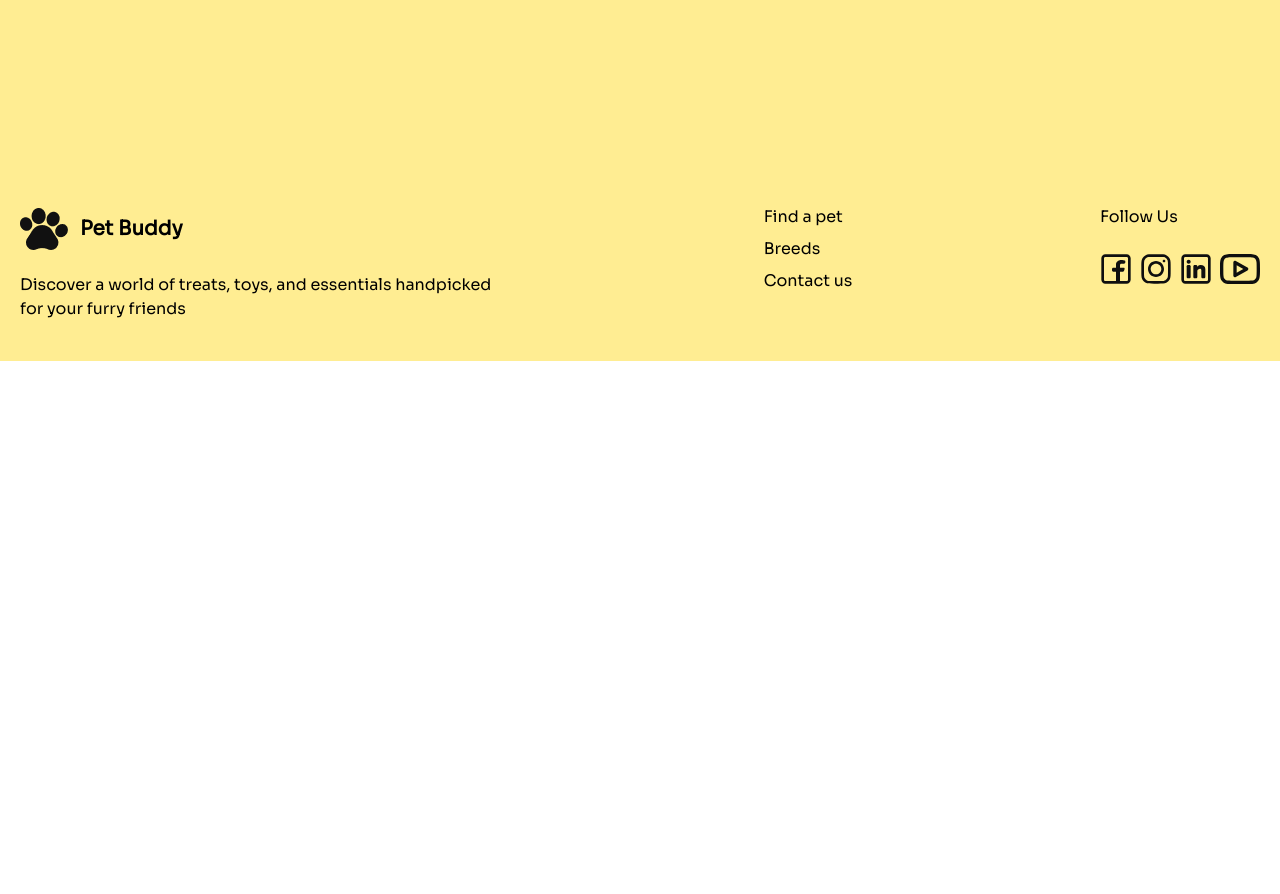
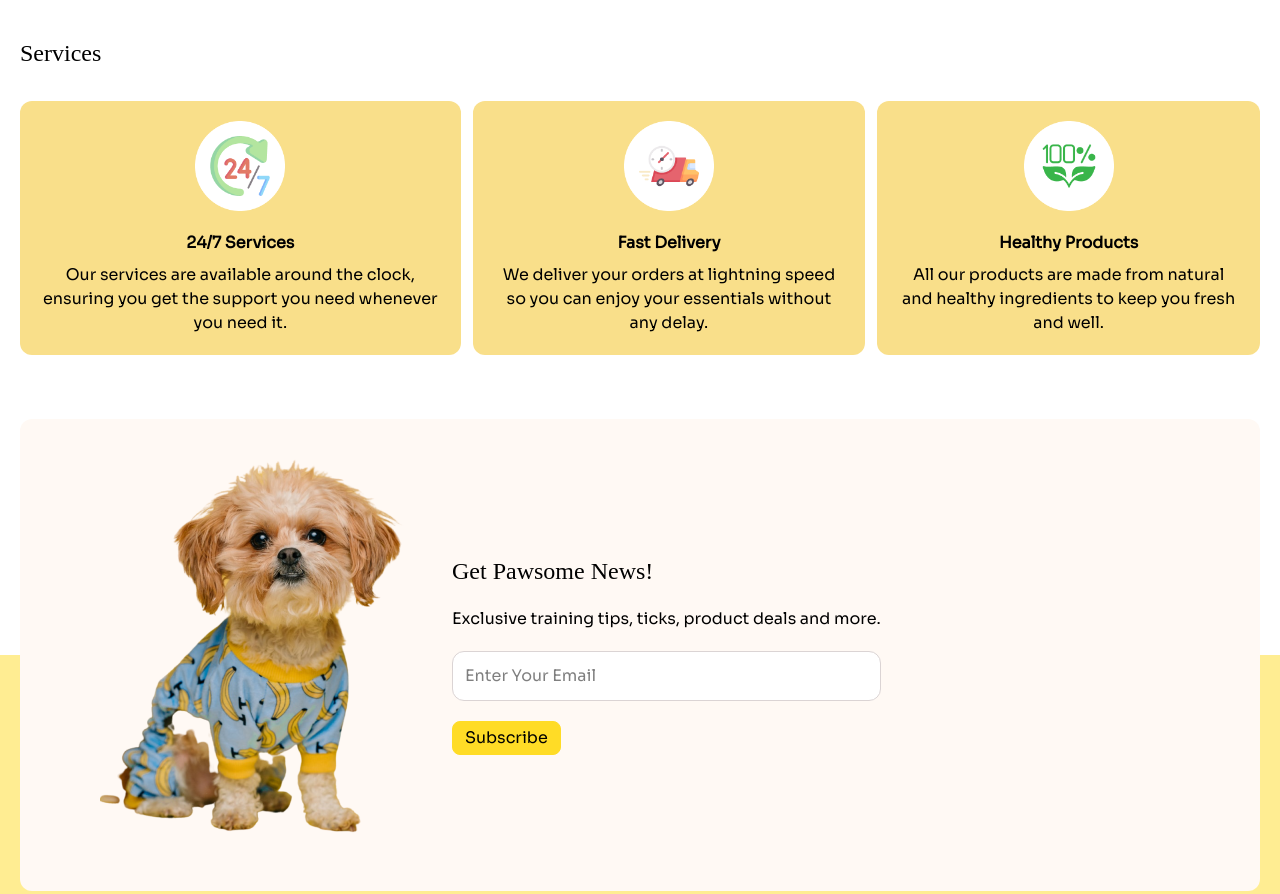
Before and after one commit to iamabdullahalsifat/Pet-Buddy, a plain HTML site: page PetBuddy/index.html in a window 1280 px wide. Shown: the part 2399-3293 px from the top of the page. Before the commit the page ends 2760 px from the top, so only its background shows below. Drawn offline with Linux system fonts and the light colour scheme; a web font is replaced by a local one.

Commit message:
Project Finish

```diff
--- a/PetBuddy/index.html
+++ b/PetBuddy/index.html
@@ -152,9 +152,9 @@
       </div>
     </section>
     <!-- Trending Pet -->
-    <section class="bg-[#FFF9F4] mt-14">
+    <section class="sm:bg-[#FFF9F4] mt-14">
       <!-- All Content -->
-      <div class="max-w-7xl mx-auto px-5 py-10">
+      <div class="max-w-7xl mx-auto px-5 sm:py-20">
         <h2 class="adlam text-2xl mb-5">Trending Pet Products</h2>
         <!-- Card -->
         <div class="flex flex-col 800d:flex-row gap-4">
@@ -338,11 +338,62 @@
         </div>
       </div>
     </section>
+    <!-- Services -->
+    <section class="max-w-7xl mx-auto px-5 mt-10">
+      <h2 class="adlam text-2xl mb-8">Services</h2>
+      <!-- Card -->
+      <div class="flex flex-col sm:flex-row gap-3">
+        <!-- Card 1 -->
+        <div class="bg-[#F9DF8A] flex flex-col justify-center items-center gap-5 p-5 rounded-xl">
+          <div>
+            <img class="w-[60%] mx-auto" src="./images/service-1.png">
+          </div>
+          <div class="text-center space-y-2">
+            <h2 class="font-semibold">24/7 Services</h2>
+            <p>Our services are available around the clock, ensuring you get the support you need whenever you need it.</p>
+          </div>
+        </div>
+        <!-- Card 2 -->
+        <div class="bg-[#F9DF8A] flex flex-col justify-center items-center gap-5 p-5 rounded-xl">
+          <div>
+            <img class="w-[60%] mx-auto" src="./images/service-2.png">
+          </div>
+          <div class="text-center space-y-2">
+            <h2 class="font-semibold">Fast Delivery</h2>
+            <p>We deliver your orders at lightning speed so you can enjoy your essentials without any delay.</p>
+          </div>
+        </div>
+        <!-- Card 3 -->
+        <div class="bg-[#F9DF8A] flex flex-col justify-center items-center gap-5 p-5 rounded-xl">
+          <div>
+            <img class="w-[60%] mx-auto" src="./images/service-3.png">
+          </div>
+          <div class="text-center space-y-2">
+            <h2 class="font-semibold">Healthy Products</h2>
+            <p>All our products are made from natural and healthy ingredients to keep you fresh and well.</p>
+          </div>
+        </div>
+      </div>
+    </section>
   </main>
   <!-- ==(Footer)== -->
-  <footer class="bg-[#ffed92] mt-20">
+  <footer class="bg-[#ffed92] mt-[420px] 410d:mt-[480px] 450d:mt-[500px] 500d:mt-[530px] md:mt-[300px] 950d:mt-[330px] relative flex justify-center flex-col items-center">
+    <!-- Footer Banner -->
+    <section class="max-w-7xl mx-auto px-5 absolute w-full bottom-[450px] sm:bottom-60">
+      <div class="bg-[#FFF9F4] rounded-xl px-20 py-10 flex flex-col 770d:flex-row gap-10 items-center">
+        <div>
+          <img src="./images/cute-pet-mid.png">
+        </div>
+        <div class="space-y-5">
+          <h2 class="text-2xl adlam text-center 770d:text-left">Get Pawsome News!</h2>
+          <p class="text-center 770d:text-left">Exclusive training tips, ticks, product deals and more.</p>
+          <input class="bg-white w-full p-3 rounded-xl border border-[#dbd4d4]" type="email" placeholder="Enter Your Email"><br>
+          <button class="mx-auto 770d:ml-0 grid bg-[#FFDC26] px-3 py-1 rounded-lg cursor-pointer hover:bg-[#FFF9F4] hover:border-[#FFDC26] border border-[#FFDC26]">Subscribe</button>
+        </div>
+      </div>
+    </section>
     <!-- footer -->
-    <section class="max-w-7xl mx-auto px-5 pt-52 pb-10 flex flex-col sm:flex-row justify-between gap-8 sm:gap-2">
+    <section class="max-w-7xl mx-auto px-5 pb-10 flex flex-col sm:flex-row justify-between gap-8 sm:gap-2 pt-[320px]">
       <div class="sm:w-[40%] space-y-5">
         <span class="flex items-center gap-3">
           <img src="./images/logo-footer.png">
--- a/PetBuddy/style/style.css
+++ b/PetBuddy/style/style.css
@@ -8,8 +8,10 @@
 @theme {
   --font-sora: "SORA";
   --breakpoint-900d: 900px;
+  --breakpoint-950d: 950px;
   --breakpoint-850d: 850px;
   --breakpoint-800d: 800px;
+  --breakpoint-770d: 770px;
   --breakpoint-500d: 500px;
   --breakpoint-550d: 550px;
   --breakpoint-450d: 450px;
```
Also changed, not shown: PetBuddy/images/service-1.png (added), PetBuddy/images/service-2.png (added), PetBuddy/images/service-3.png (added), PetBuddy/style/output.css.
